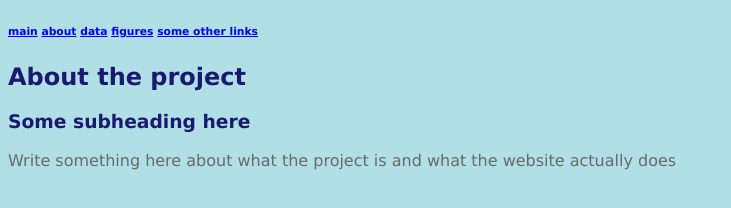
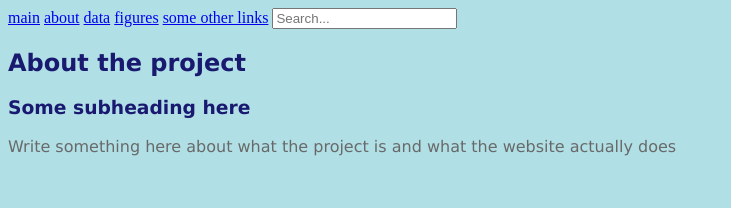
Before and after one commit to jc858/srp, a plain HTML site: page srpabout.html in a window 1280 px wide. Shown: the whole page, without its empty margins (0-731 px from the left). Drawn offline with Linux system fonts and the light colour scheme.

Commit message:
Update srpabout.html
added divs so the css can make it prettier

```diff
--- a/srpabout.html
+++ b/srpabout.html
@@ -9,15 +9,22 @@
 </head>
 <body>
 
-<h6>
-    <a href="/sites/srp/srp.html" title="main page" >main</a>
-    <a href="/sites/srp/srpabout.html" title="about the project" >about</a>
-    <a href="/sites/srp/srpdata.html" title="the raw data" >data</a>
-    <a href="/sites/srp/srpfigures.html" title="figures">figures</a>
-    <a href="https://www.youtube.com/watch?v=dQw4w9WgXcQ" title="some other link idk" >some other links</a>
-</h6>
+<div class="navbar">
+    <a href="/sites/srp/srp.html">main</a>
+    <a class="active" href="/sites/srp/srpabout.html">about</a>
+    <a href="/sites/srp/srpdata.html">data</a>
+    <a href="/sites/srp/srpfigures.html">figures</a>
+    <a href="https://www.youtube.com/watch?v=dQw4w9WgXcQ">some other links</a>
+    <input type="text" placeholder="Search..." name="search">
+    <script>
+    if (search > 1) {
+    alert("there's words")
+    }
+    else {
+    alert("enter something")}</script>
+</div>
 
-
+<div class = "title">
 <h2>
     About the project
 </h2>
@@ -25,9 +32,13 @@
 <h3>
     Some subheading here
 </h3>
+</div>
 
+
+<div class = "main">
 <p>
     Write something here about what the project is and what the website actually does
 </p>
+</div>
 </body>
 </html>
```
